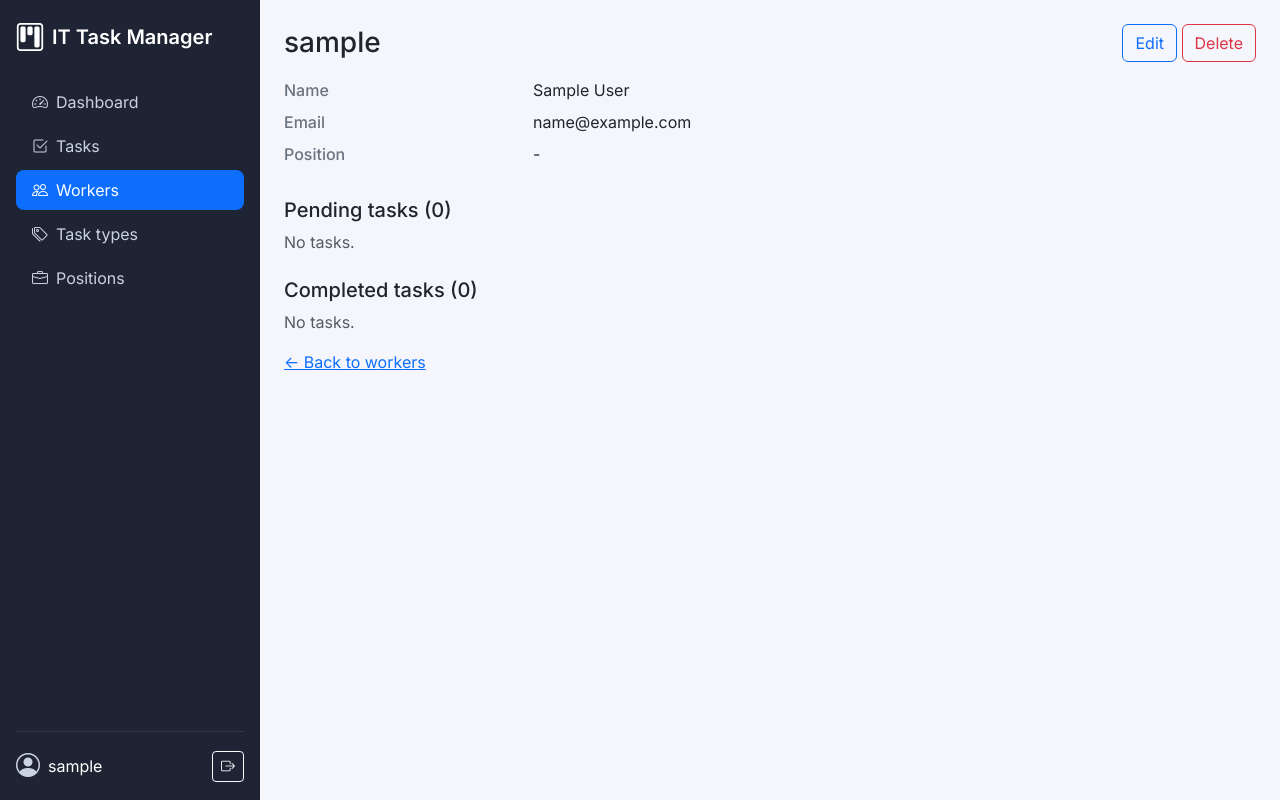
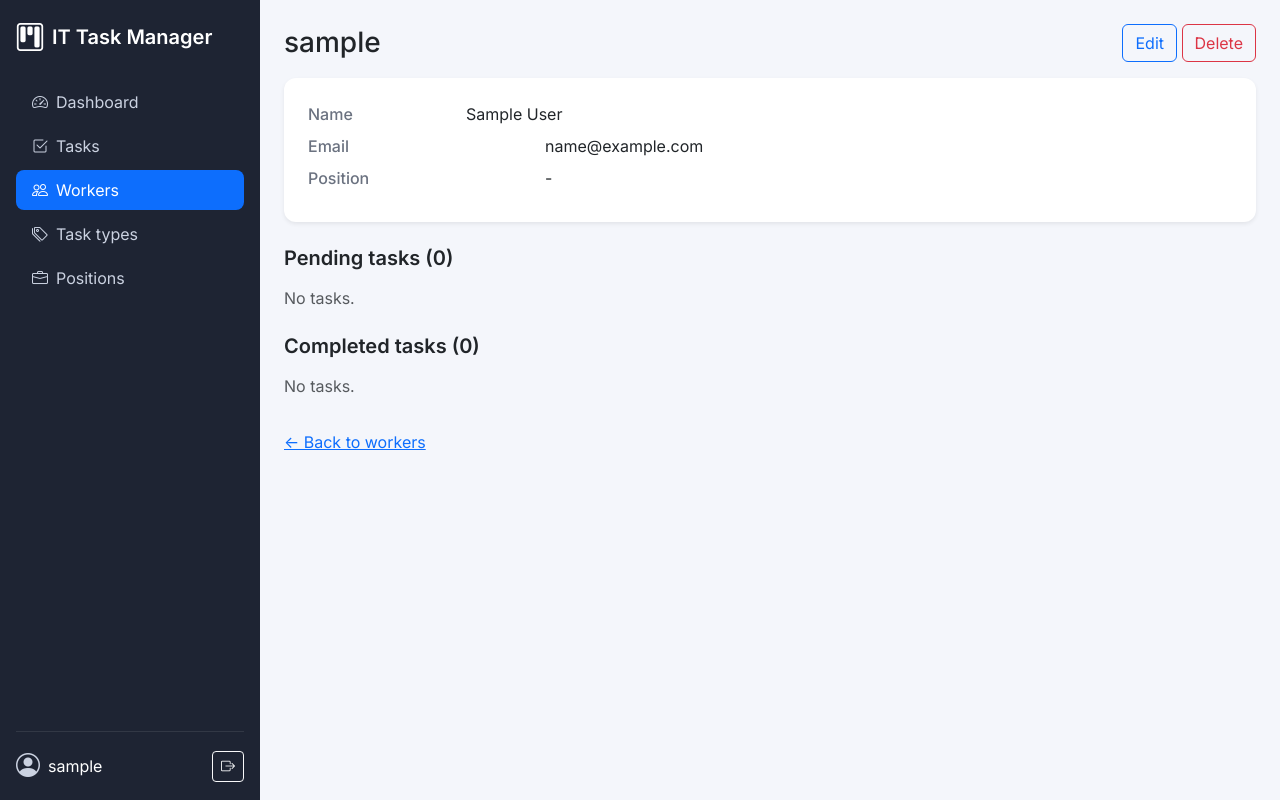
Before and after one commit to KostiantynFirst/it-task-manager, a Django app: page /workers/1/ in a window 1280 px wide. Run offline with Django 5.2, Linux system fonts and the light colour scheme; the visitor is signed in with stand-in values (Sample User, id 1); data comes from the database, SQL or seed files in the repository; data that the repository does not hold is empty.

Commit message:
Restyle task and worker detail pages

```diff
--- a/templates/catalog/worker_detail.html
+++ b/templates/catalog/worker_detail.html
@@ -10,15 +10,19 @@
       <a href="{% url 'catalog:worker-delete' worker.pk %}" class="btn btn-outline-danger">Delete</a>
     </div>
   </div>
-  <dl class="row">
-    <dt class="col-sm-3">Name</dt>
-    <dd class="col-sm-9">{{ worker.get_full_name|default:"-" }}</dd>
+  <div class="card shadow-sm mb-3">
+    <div class="card-body p-4">
+  <dl class="row mb-0">
+    <dt class="col-sm-2">Name</dt>
+    <dd class="col-sm-10">{{ worker.get_full_name|default:"-" }}</dd>
     <dt class="col-sm-3">Email</dt>
     <dd class="col-sm-9">{{ worker.email|default:"-" }}</dd>
     <dt class="col-sm-3">Position</dt>
     <dd class="col-sm-9">{{ worker.position|default:"-" }}</dd>
   </dl>
+      </div>
+    </div>
   {% include "includes/worker_task_table.html" with tasks=pending_tasks title="Pending tasks" %}
   {% include "includes/worker_task_table.html" with tasks=completed_tasks title="Completed tasks" %}
-  <a href="{% url 'catalog:worker-list' %}">&larr; Back to workers</a>
+    <a href="{% url 'catalog:worker-list' %}" class="d-inline-block mt-3">&larr; Back to workers</a>
 {% endblock %}
--- a/templates/includes/worker_task_table.html
+++ b/templates/includes/worker_task_table.html
@@ -1,6 +1,8 @@
-<h2 class="h5 mt-4">{{ title }} ({{ tasks|length }})</h2>
+<h2 class="h5 fw-semibold mt-4 mb-3">{{ title }} ({{ tasks|length }})</h2>
 {% if tasks %}
-  <table class="table table-hover align-middle">
+  <div class="card shadow-sm">
+    <div class="table-responsive">
+      <table class="table table-hover align-middle mb-0">
         <thead>
           <tr>
             <th>Name</th>
@@ -22,6 +24,8 @@
           {% endfor %}
         </tbody>
       </table>
+    </div>
+  </div>
 {% else %}
   <p class="text-muted">No tasks.</p>
 {% endif %}
```
Also changed, not shown: templates/catalog/task_detail.html (+19 -9 lines). Lines whose indentation alone changed are shown as unchanged.
